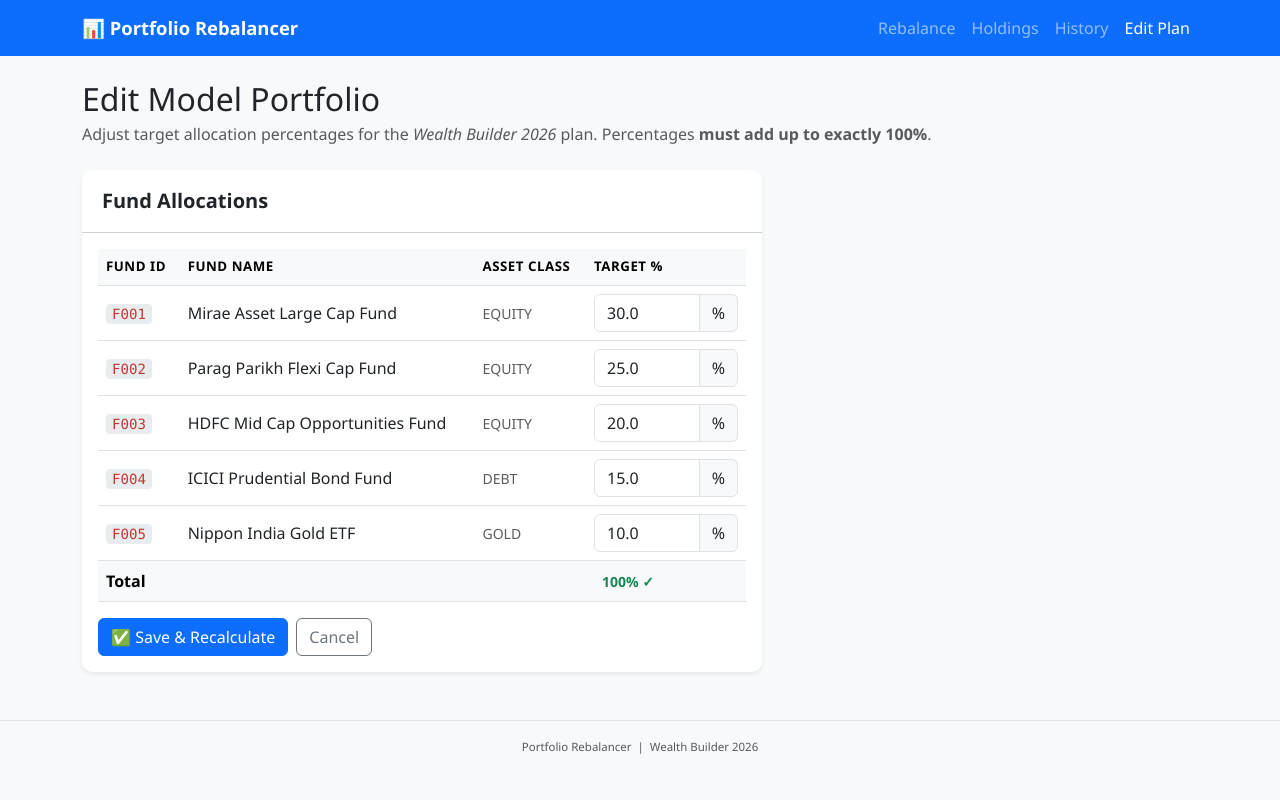
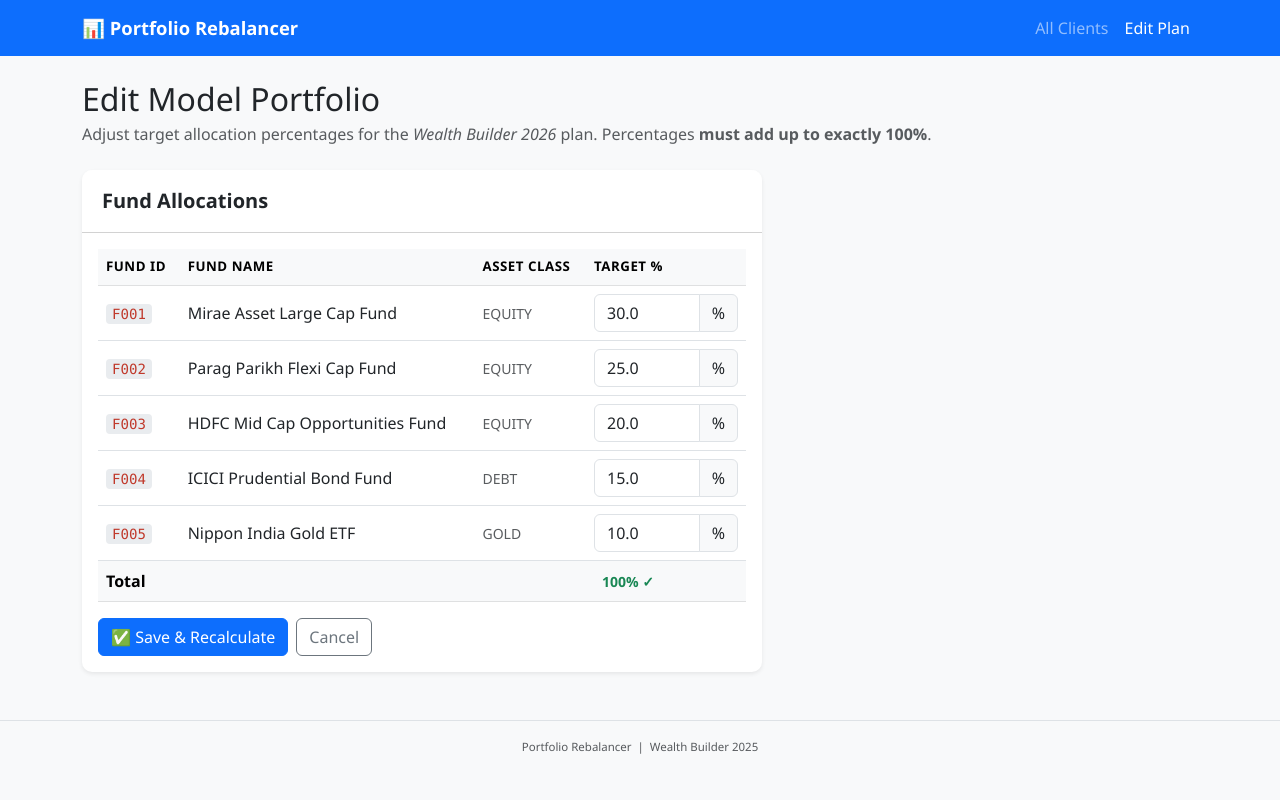
Before and after one commit to Adarshraj06/Portfolio-Rebalancer, a Flask app: page /edit-plan in a window 1280 px wide. Run offline with Flask 3, Linux system fonts and the light colour scheme; data comes from the database, SQL or seed files in the repository.

Commit message:
Update navigation links and footer year

```diff
--- a/templates/base.html
+++ b/templates/base.html
@@ -21,16 +21,22 @@
       <ul class="navbar-nav ms-auto">
         <li class="nav-item">
           <a class="nav-link {% if request.path == '/' %}active{% endif %}"
-             href="/">Rebalance</a>
+             href="/">All Clients</a>
+        </li>
+        {% if client is defined and client %}
+        <li class="nav-item">
+          <a class="nav-link {% if '/client/' in request.path and '/holdings' not in request.path and '/history' not in request.path %}active{% endif %}"
+             href="/client/{{ client.client_id }}">Rebalance</a>
         </li>
         <li class="nav-item">
-          <a class="nav-link {% if request.path == '/holdings' %}active{% endif %}"
-             href="/holdings">Holdings</a>
+          <a class="nav-link {% if '/holdings' in request.path %}active{% endif %}"
+             href="/client/{{ client.client_id }}/holdings">Holdings</a>
         </li>
         <li class="nav-item">
-          <a class="nav-link {% if request.path == '/history' %}active{% endif %}"
-             href="/history">History</a>
+          <a class="nav-link {% if '/history' in request.path %}active{% endif %}"
+             href="/client/{{ client.client_id }}/history">History</a>
         </li>
+        {% endif %}
         <li class="nav-item">
           <a class="nav-link {% if request.path == '/edit-plan' %}active{% endif %}"
              href="/edit-plan">Edit Plan</a>
@@ -59,7 +65,7 @@
 </main>
 
 <footer class="text-center text-muted py-3 border-top mt-5">
-  <small>Portfolio Rebalancer &nbsp;|&nbsp; Wealth Builder 2026</small>
+  <small>Portfolio Rebalancer &nbsp;|&nbsp; Wealth Builder 2025</small>
 </footer>
 
 <script src="https://cdn.jsdelivr.net/npm/bootstrap@5.3.0/dist/js/bootstrap.bundle.min.js"></script>
```
